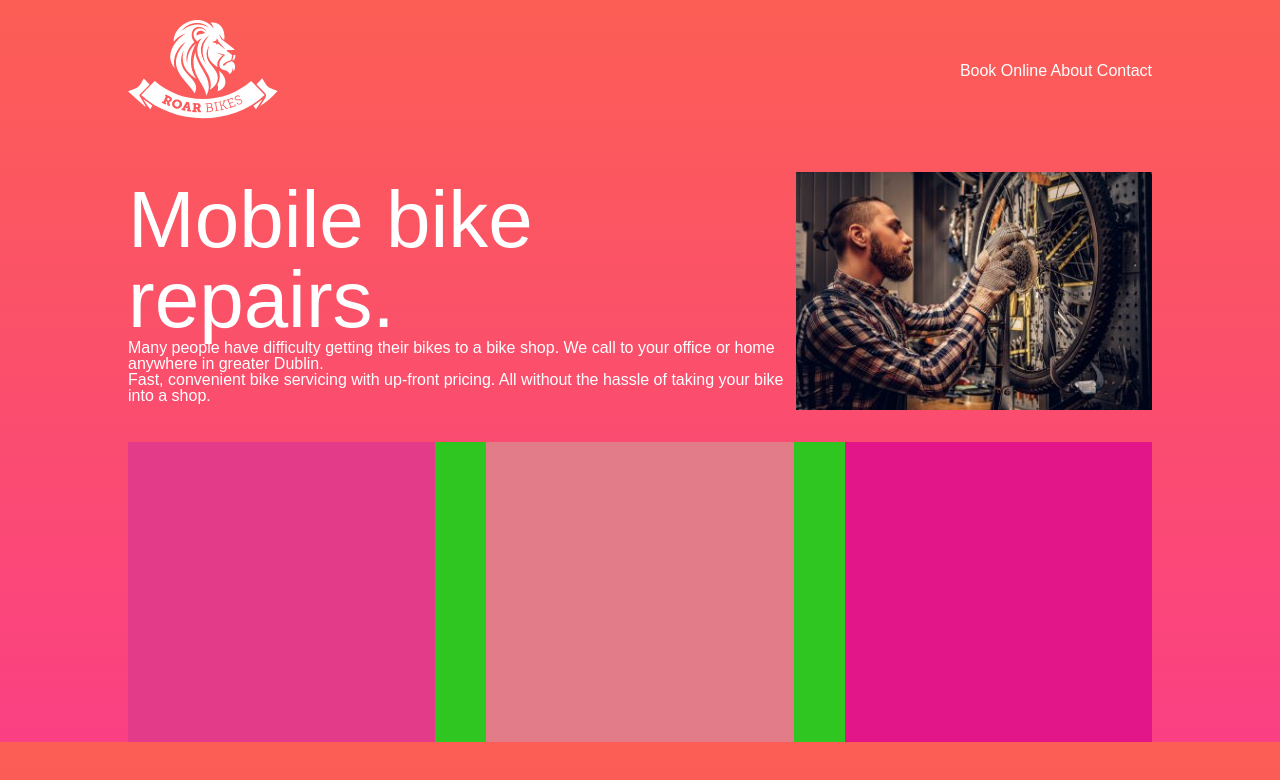
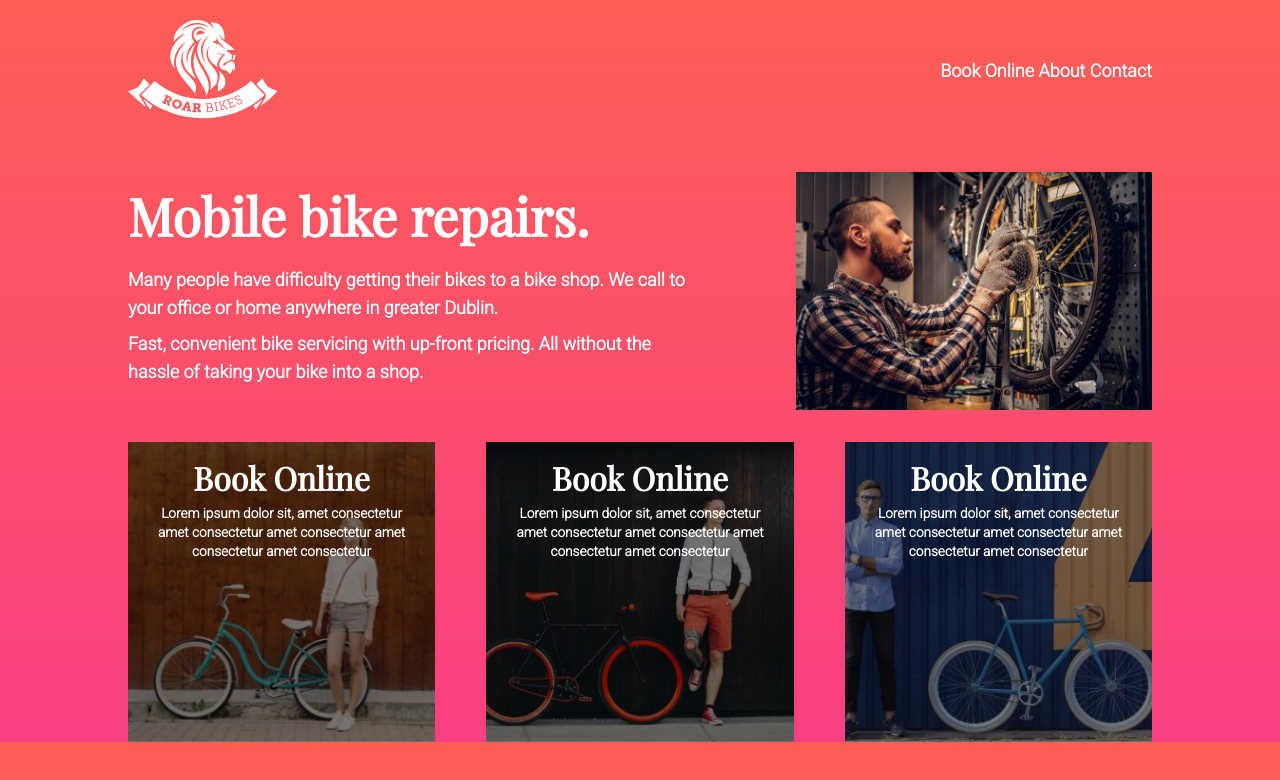
Before and after one commit to imrahulkumar/html-design-setup-by-Daniel-Walter-Scott-, a website: page project2/index.html in a window 1280 px wide. Drawn offline with nearby package versions, Linux system fonts and the light colour scheme.

Commit message:
18 card images added

```diff
--- a/project2/index.html
+++ b/project2/index.html
@@ -41,9 +41,18 @@
             </div>
         </main>
         <div class="cards">
-            <div class="card1"></div>
-            <div class="card2"></div>
-            <div class="card3"></div>
+            <div class="card1">
+                <h2>Book Online</h2>
+                <p>Lorem ipsum dolor sit, amet consectetur amet consectetur amet consectetur amet consectetur amet consectetur</p>
+            </div>
+            <div class="card2">
+                <h2>Book Online</h2>
+                <p>Lorem ipsum dolor sit, amet consectetur amet consectetur amet consectetur amet consectetur amet consectetur</p>
+            </div>
+            <div class="card3">
+                <h2>Book Online</h2>
+                <p>Lorem ipsum dolor sit, amet consectetur amet consectetur amet consectetur amet consectetur amet consectetur</p>
+            </div>
         </div>
     </div>
 </body>
--- a/project2/style.css
+++ b/project2/style.css
@@ -1,7 +1,9 @@
 body {
     background-image: linear-gradient(#fc5e55, #fa4083);
-    font-family: Arial, Helvetica, sans-serif;
+    font-family: 'Roboto', sans-serif;
     color: white;
+    font-size: 1.125rem;
+    font-weight: 600;
 }
 
 .container {
@@ -27,39 +29,66 @@ main {
 }
 
 .cards {
-    background-color: rgb(47, 198, 33);
     min-height: 300px;
     display: flex;
     justify-content: space-between;
+    text-align: center;
 }
 
 .card1 {
-    background-color: rgb(227, 58, 137);
-    min-height: 300px;
+    background-image: url(images/image-background-card1.jpg);
+    background-size: cover;
+    background-position: bottom;
+    min-height: 250px;
     width: 30%;
 }
 
 .card2 {
-    background-color: rgb(227, 124, 137);
-    min-height: 300px;
+    background-image: url(images/image-background-card3.jpg);
+    background-size: cover;
+    background-position: bottom;
+    min-height: 250px;
     width: 30%;
 }
 
 .card3 {
-    background-color: rgb(227, 22, 137);
-    min-height: 300px;
+    background-image: url(images/image-background-card2.jpg);
+    background-size: cover;
+    background-position: bottom;
+    min-height: 250px;
     width: 30%;
 }
 
 .herobox1 {
-    /* background-color: cadetblue; */
     flex: 2;
+    padding-right: 100px;
 }
 
 .herobox2 {
     /* background-color: blueviolet; */
     flex: 1;
 }
-h1{
-    font-size: 80px;
+
+h1 {
+    font-size: 3.25rem;
+    font-family: 'Playfair Display', serif;
+    margin-bottom: 1.5rem;
 }
+
+p {
+    line-height: 1.75rem;
+    margin-bottom: 0.5rem;
+}
+
+h2 {
+    font-size: 2rem;
+    font-family: 'Playfair Display', serif;
+    margin-top: 20px;
+}
+
+.cards p {
+    font-size: 0.85rem;
+    line-height: 1.2rem;
+    margin: 10px 30px 20px 30px;
+
+}
```
